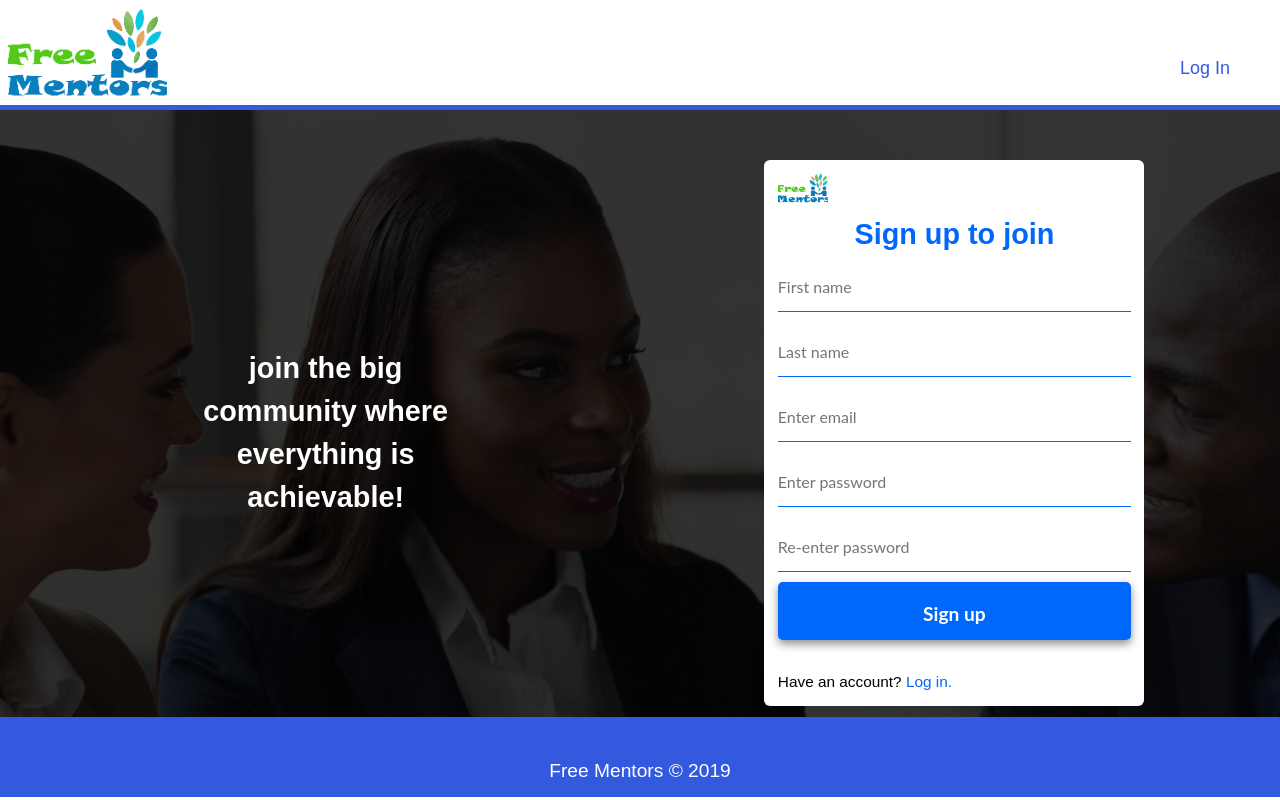
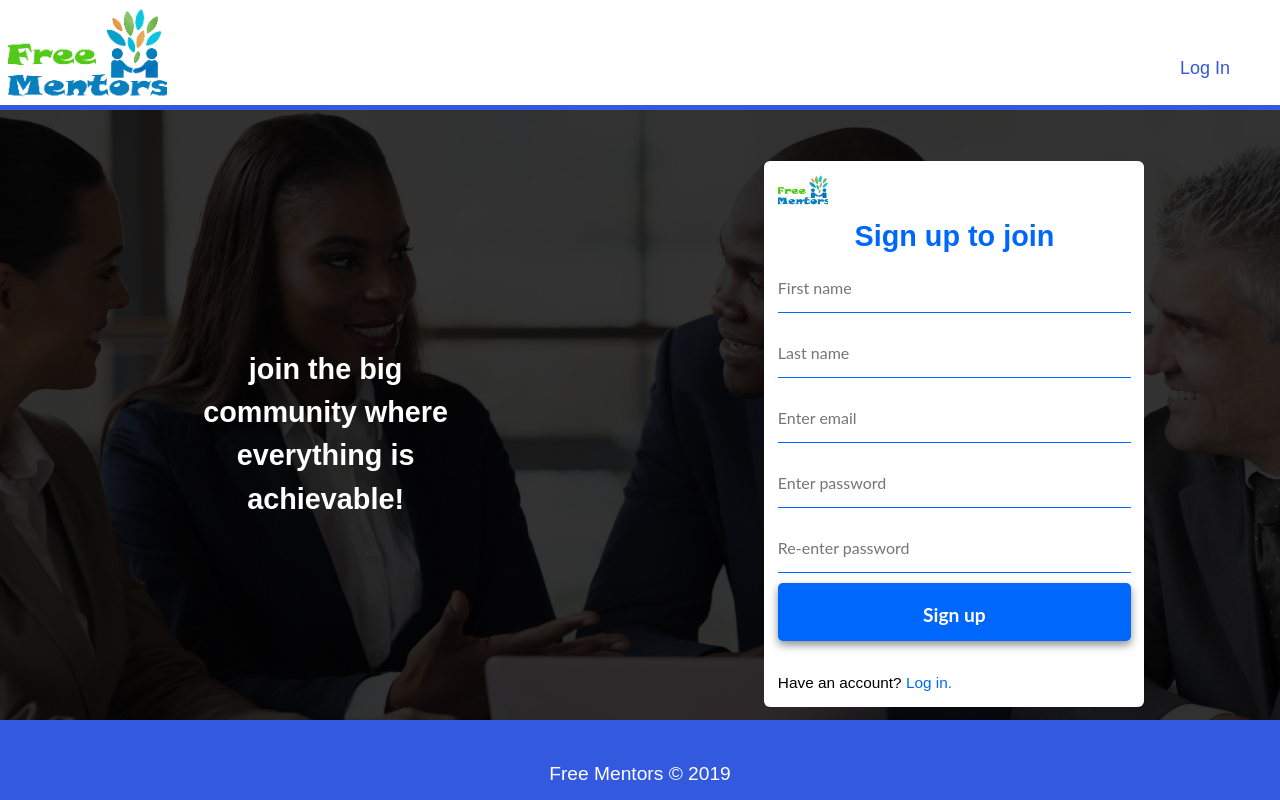
Before and after one commit to gadishimwe/Free-Mentors, a website: page UI/html/sign-up.html in a window 1280 px wide. Drawn offline with Linux system fonts and the light colour scheme.

Commit message:
Fixed too much space on the page

```diff
--- a/UI/css/reset-password.css
+++ b/UI/css/reset-password.css
@@ -4,6 +4,9 @@
     padding: 0;
     margin: 0;
     box-sizing: border-box;
+}
+html{
+    height: 100%;
 }
 body{
     font-family: Arial, Helvetica, sans-serif;
@@ -106,6 +109,8 @@ header{
 section{
     height: 100%;
     background: url(../assets/join.jpg);
+    background-position: center;
+    background-size: cover;
 }
 .background{
     height: 100%;
@@ -284,7 +289,9 @@ footer{
         padding: 50px;
     }
     .section2{
+        max-height: 340px;
         margin-top: 50px;
+        margin: auto;
     }
 
 
@@ -294,6 +301,5 @@ footer{
     }
    .section2{
    max-height: 600px;
-   margin: auto;
    }
 }
--- a/UI/css/sign-in.css
+++ b/UI/css/sign-in.css
@@ -4,6 +4,9 @@
     padding: 0;
     margin: 0;
     box-sizing: border-box;
+}
+html{
+    height: 100%;
 }
 body{
     font-family: Arial, Helvetica, sans-serif;
@@ -107,6 +110,8 @@ header{
 section{
     height: 100%;
     background: url(../assets/join.jpg);
+    background-position: center;
+    background-size: cover;
 }
 .background{
     height: 100%;
@@ -286,6 +291,7 @@ footer{
         padding: 50px;
     }
     .section2{
+        max-height: 420px;
         margin-top: 50px;
     }
 
@@ -293,6 +299,9 @@ footer{
     body{
         max-width: 1440px;
     }
+    .section1{
+        margin: auto;
+    }
    .section2{
    max-height: 600px;
    margin: auto;
--- a/UI/css/sign-up.css
+++ b/UI/css/sign-up.css
@@ -4,6 +4,9 @@
     padding: 0;
     margin: 0;
     box-sizing: border-box;
+}
+html{
+    height: 100%;
 }
 body{
     font-family: Arial, Helvetica, sans-serif;
@@ -106,6 +109,8 @@ header{
 section{
     height: 100%;
     background: url(../assets/join.jpg);
+    background-position: center;
+    background-size: cover;
 }
 .background{
     height: 100%;
@@ -115,8 +120,8 @@ section{
     background: rgba(0, 0, 0, 0.8);
 }
 .section1{
+    margin: auto;
     color: white;
-    margin: auto;
 }
 .section1 h1{
     max-width: 400px;
@@ -295,6 +300,9 @@ footer{
     body{
          max-width: 1440px;
      }
+    .section1{
+        margin: auto;
+    }
     .section2{
     max-height: 600px;
     }
```
